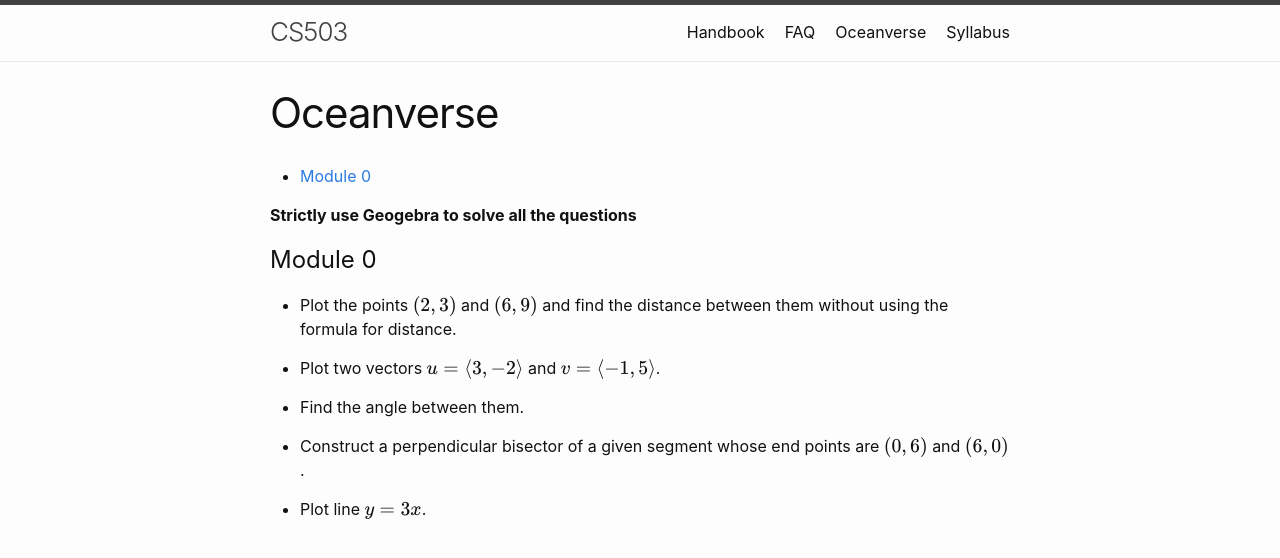
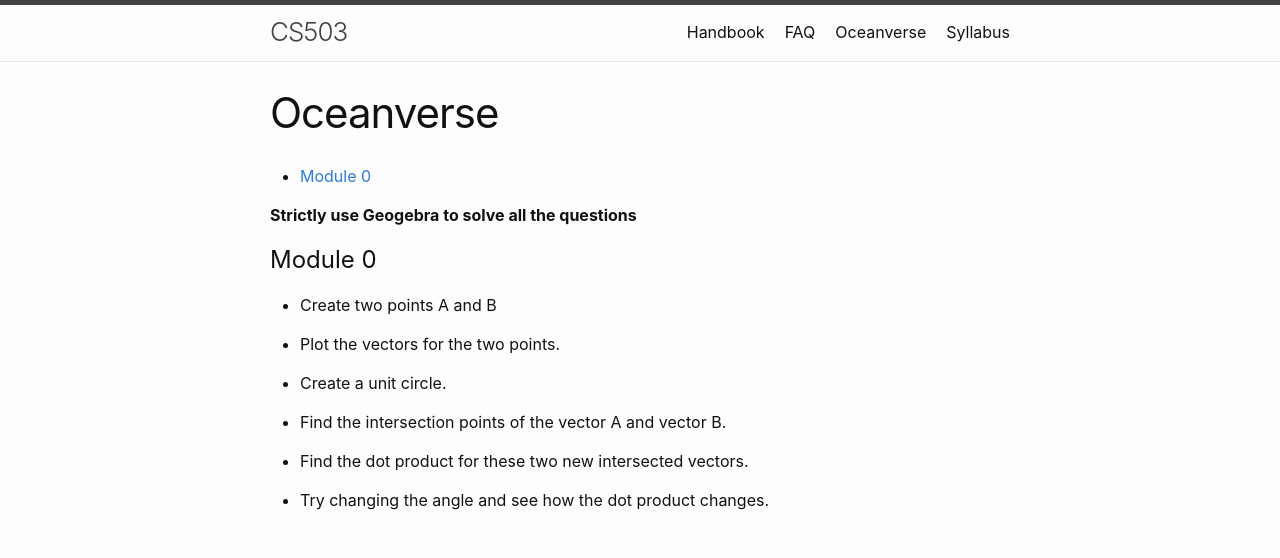
Before and after one commit to sudarshansudarshan/cs503, a Jekyll site: the page built from Oceanverse.md, in a window 1280 px wide. Shown: the top 558 px of the page. Built offline with Jekyll 4.4.1, drawn with Linux system fonts in a browser that asks for light colours; formulas are drawn with MathJax 3.

Commit message:
Update Oceanverse.md

```diff
--- a/Oceanverse.md
+++ b/Oceanverse.md
@@ -11,12 +11,14 @@ permalink: /oceanverse/
 
 # Module 0
 
-* Plot the points $$(2,3)$$ and $$(6,9)$$ and find the distance between them without using the formula for distance.
+* Create two points A and B
 
-* Plot two vectors $$u=⟨3,−2⟩$$ and $$v=⟨−1,5⟩$$.
+* Plot the vectors for the two points.
 
-* Find the angle between them.
+* Create a unit circle.
 
-* Construct a perpendicular bisector of a given segment whose end points are $$(0,6)$$ and $$(6,0)$$.
+* Find the intersection points of the vector A and vector B.
 
-* Plot line $$y=3x$$.
+* Find the dot product for these two new intersected vectors.
+
+* Try changing the angle and see how the dot product changes.
```
